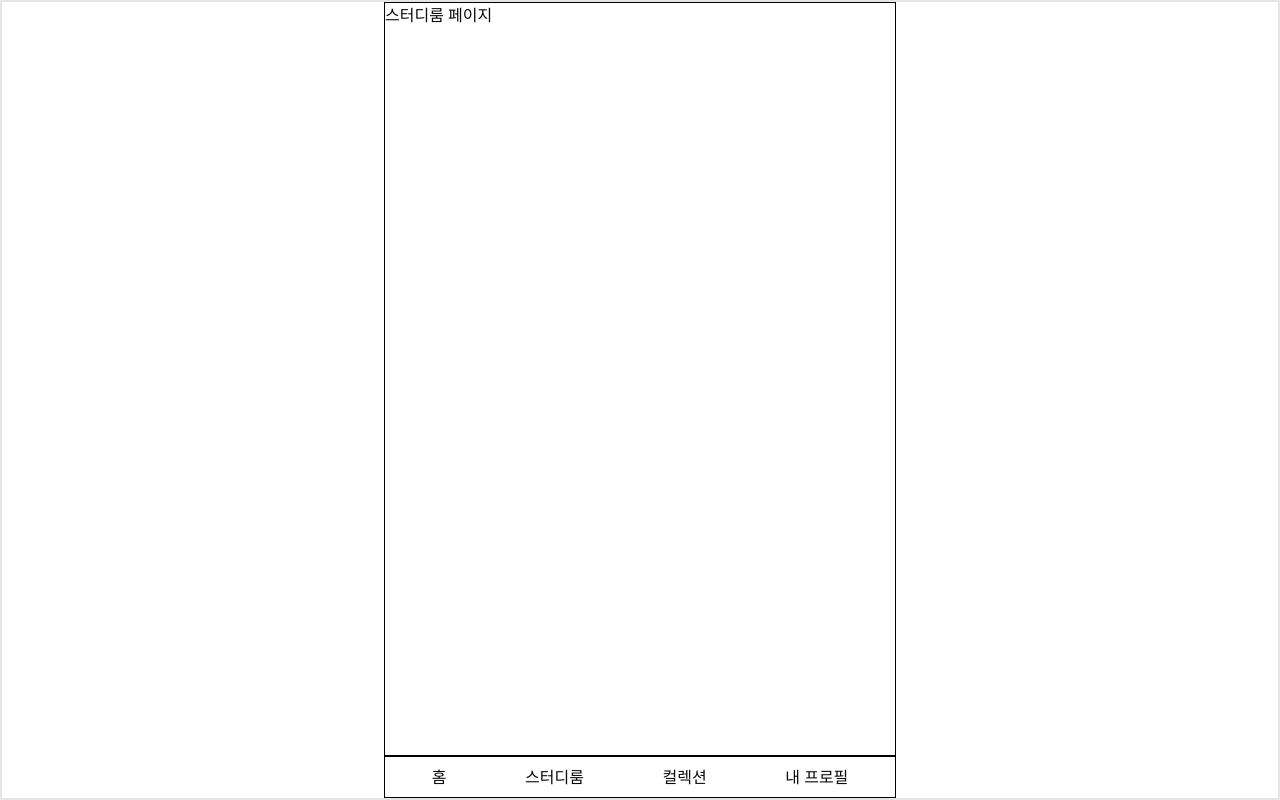
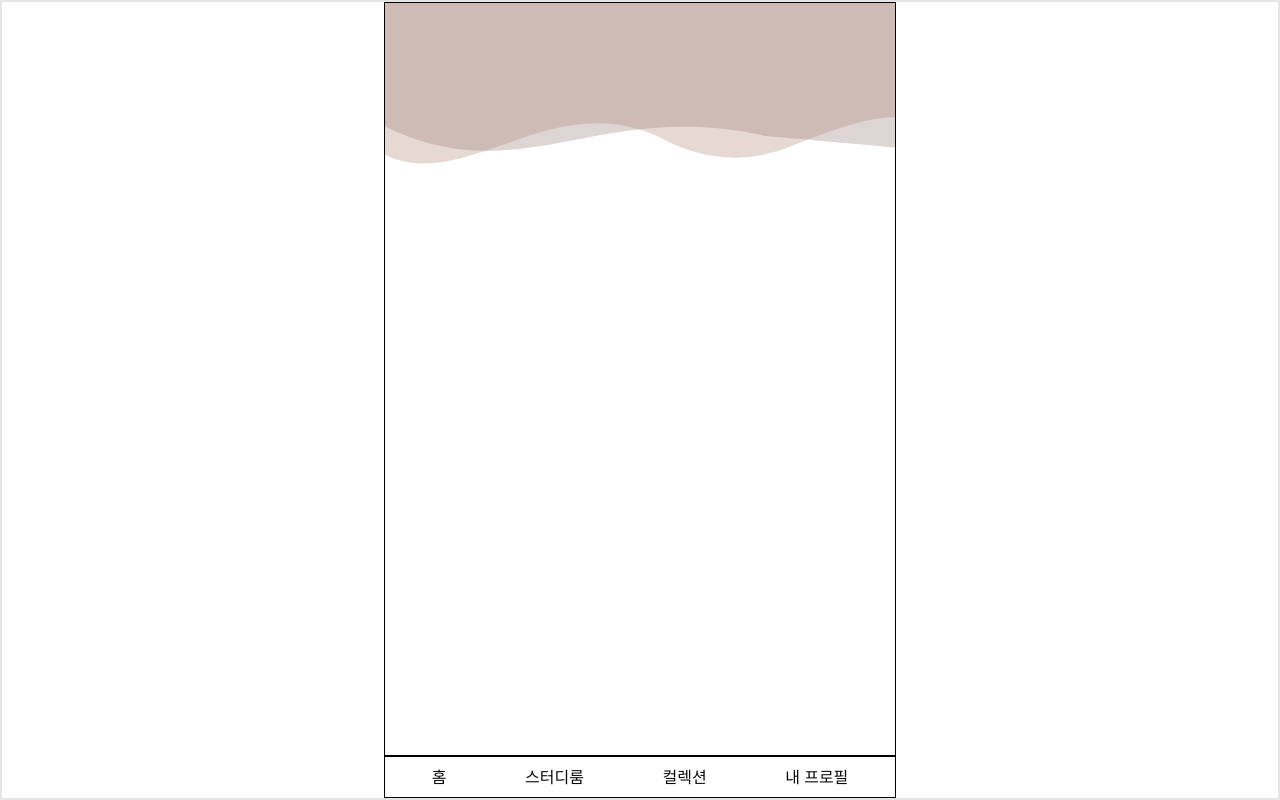
Before and after one commit to StudyMeotsa/FE_React, a React (Vite) app: page /studyroom in a window 1280 px wide. Built offline with nearby package versions, Linux system fonts and the light colour scheme; the HTML template or start-up script is replaced by a standard one.

Commit message:
Feat: WaveHeader 구현

```diff
--- a/package.json
+++ b/package.json
@@ -40,6 +40,6 @@
     "tw-animate-css": "^1.4.0",
     "typescript": "~5.9.3",
     "typescript-eslint": "^8.45.0",
-    "vite": "^7.1.7"
+    "vite": "^7.2.2"
   }
 }
--- /dev/null
+++ b/src/components/WaveHeader.tsx
@@ -0,0 +1,37 @@
+import styled from 'styled-components';
+
+const WaveContainer = styled.div`
+  position: relative;
+  width: 100%;
+  height: 190px;
+  overflow: hidden;
+`;
+const Svg = styled.svg`
+  position: absolute;
+  top: 0;
+  left: 0;
+`;
+const Path = styled.path``;
+
+export default function WaveHeader() {
+  return (
+    <WaveContainer>
+      <Svg
+        width='100%'
+        height='190'
+        viewBox='0 0 375 100'
+        preserveAspectRatio='none'>
+        <Path
+          fill='#573029'
+          fillOpacity='0.2'
+          d='M0,65 C100,100 157.5,50 280,70 T375,76 L375,0 L0,0 Z'
+        />
+        <Path
+          fill='#A57865'
+          fillOpacity='0.28'
+          d='M0,80 C60,100 120,45 200,70 Q250,90 300,75 Q350.5,60 375,60 L375,0 L0,0 Z'
+        />
+      </Svg>
+    </WaveContainer>
+  );
+}
--- a/src/pages/StudyRoomPage.tsx
+++ b/src/pages/StudyRoomPage.tsx
@@ -1,5 +1,5 @@
-import React from 'react';
+import WaveHeader from '@/components/WaveHeader';
 
 export default function StudyRoomPage() {
-  return <div>스터디룸 페이지</div>;
+  return <WaveHeader></WaveHeader>;
 }
```
Also changed, not shown: 1 other file (tests, documents, lock files or other folders).
